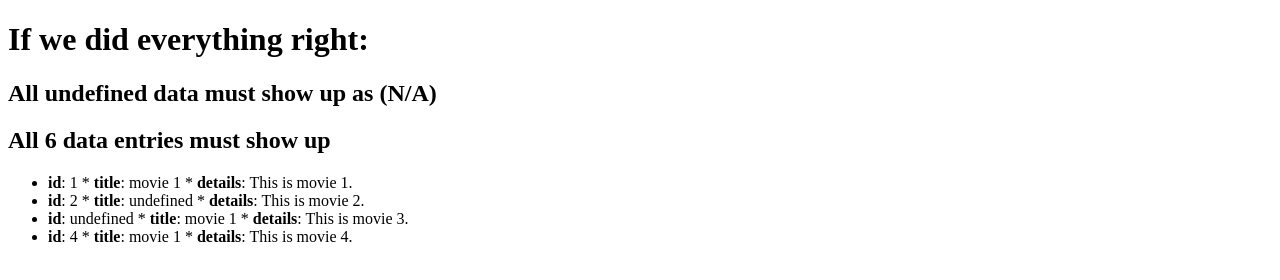
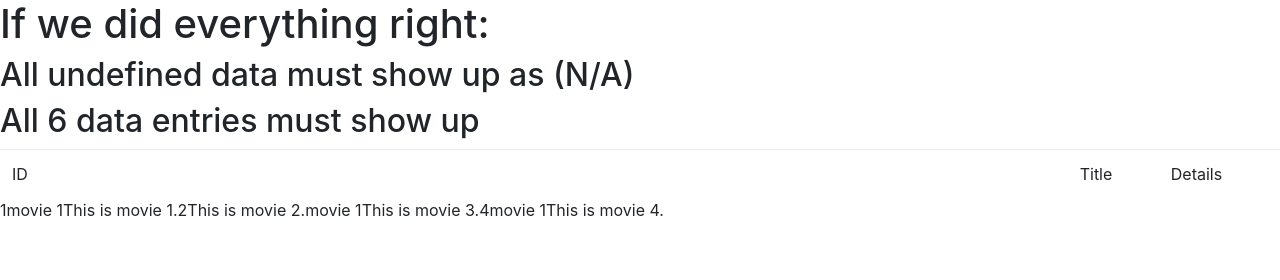
Before and after one commit to yongjp94/debug-practice, a plain HTML site: page index.html in a window 1280 px wide. Drawn offline with nearby package versions, Linux system fonts and the light colour scheme.

Commit message:
added buggy version

```diff
--- a/data.js
+++ b/data.js
@@ -1,4 +1,4 @@
-var data = [
+const DATA = [
     {
         "id": 1,
         "title": "movie 1",
--- a/index.html
+++ b/index.html
@@ -5,11 +5,30 @@
     <meta name="viewport" content="width=device-width, initial-scale=1.0">
     <meta http-equiv="X-UA-Compatible" content="ie=edge">
     <title>debugging</title>
+    <link rel="stylesheet" href="https://maxcdn.bootstrapcdn.com/bootstrap/4.0.0-beta.2/css/bootstrap.min.css" integrity="sha384-PsH8R72JQ3SOdhVi3uxftmaW6Vc51MKb0q5P2rRUpPvrszuE4W1povHYgTpBfshb" crossorigin="anonymous">
 </head>
 <body>
     <h1>If we did everything right:</h1>
     <h2>All undefined data must show up as (N/A)</h2>
     <h2>All 6 data entries must show up</h2>
+    <table id="movie-table" class="table">
+        <thead>
+            <tr>
+                <td>
+                    ID
+                </td>
+                <td>
+                    Title
+                </td>
+                <td>
+                    Details
+                </td>
+            </tr>
+        </thead>
+        <tbody id="table-body">
+
+        </tbody>
+    </table>
     <ul id="solution"></ul>
     <script src="data.js"></script>
     <script src="test.js"></script>
--- a/test.js
+++ b/test.js
@@ -1,4 +1,4 @@
-var solution = document.getElementById('solution');
+var solution = document.getElementById("table-body");
 
 
 /*
@@ -11,14 +11,34 @@ var solution = document.getElementById('solution');
  * 4. Use built-in debuggers in your browsers!
  */
 
-data.forEach(function(movie) {
-
-    let movieChild = document.createElement('li');
-
-    let movieHtml = "<b>id</b>: " + movie.id;
-    movieHtml += " * <b>title</b>: " + movie.title;
-    movieHtml += " * <b>details</b>: " + movie.details;
-    movieChild.innerHTML = movieHtml;
+DATA.forEach(function(movie) {
+    let movieChild = createMovieElement(movie.id, movie.title, movie.details);
 
     solution.appendChild(movieChild);
 });
+
+function createMovieElement(id, title, details) {
+    let movierow = createElem("tr");
+
+    movierow.appendChild(createElem("td", id));
+    movierow.appendChild(createElem("td", title));
+    movierow.appendChild(createElem("td", details));
+    return movierow;
+
+}
+
+function createElem(name, value, className) {
+    let newElem = document.createElement("name");
+    newElem.textContent = value;
+    if (className) {
+        newElem.className = className;
+    }
+    return newElem;
+}
+
+function render(state) {
+    let tbody =
+    tbody.textContent = "";
+
+
+}
```
